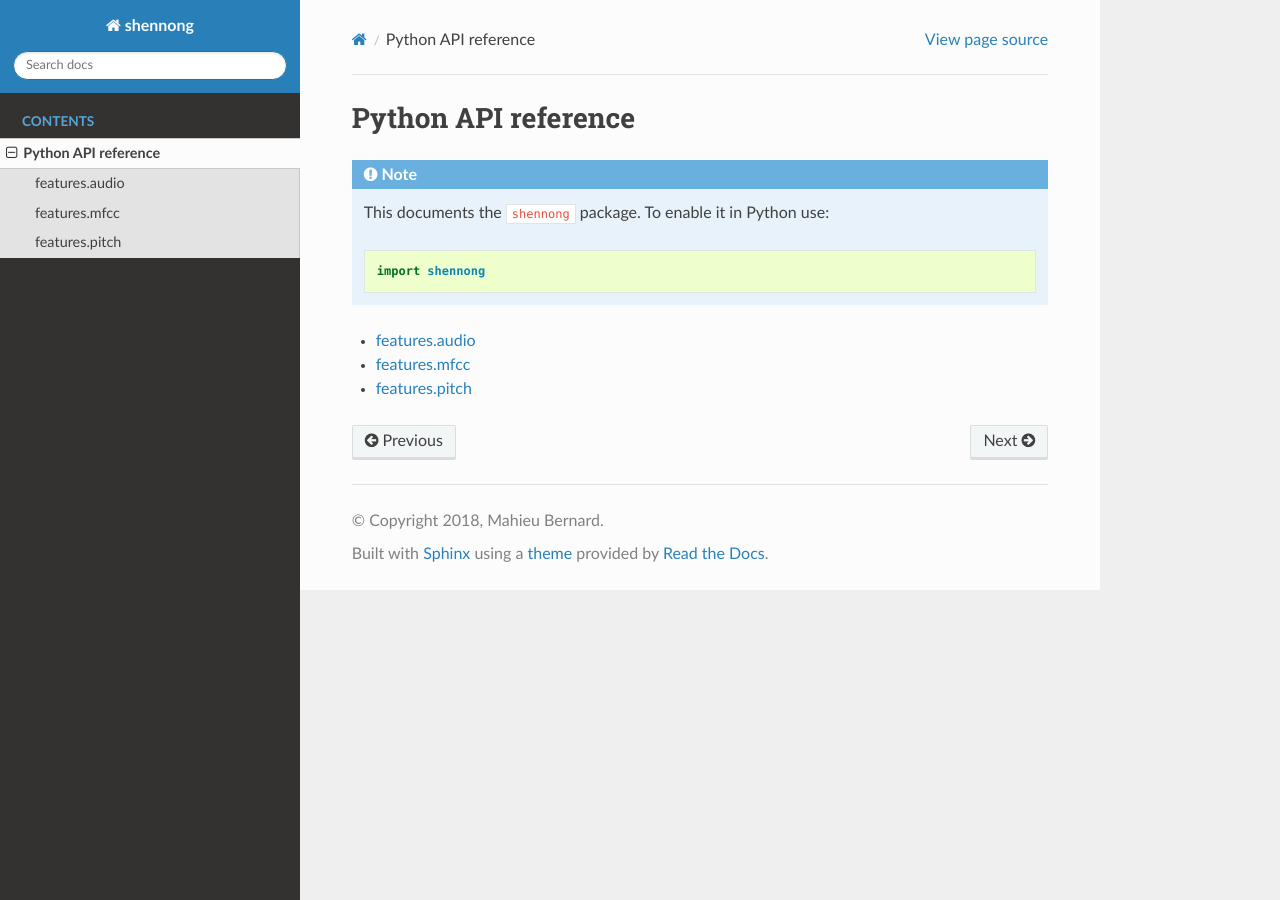
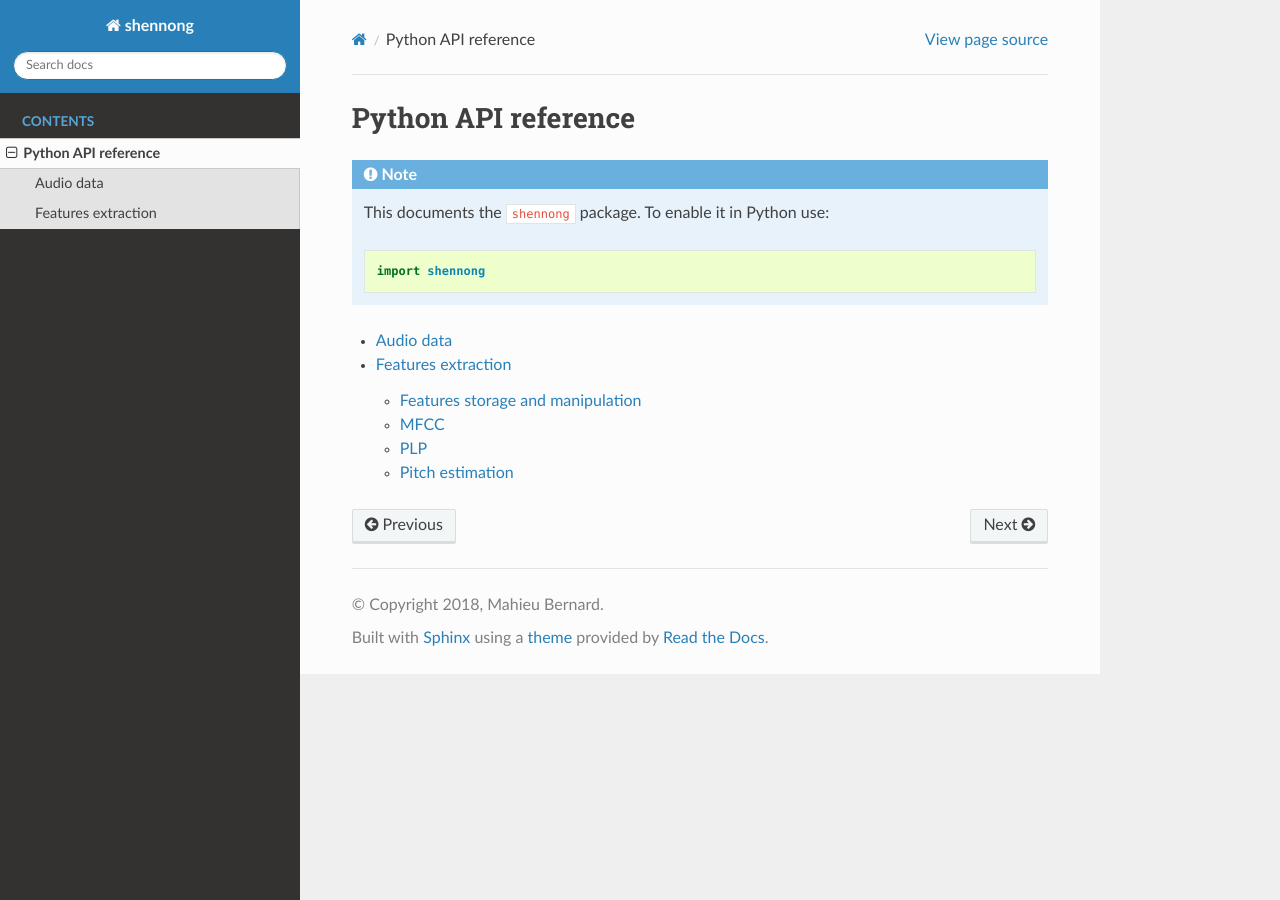
Before and after one commit to bootphon/shennong, a Sphinx documentation site: the page built from doc/python_reference.rst, in a window 1280 px wide. Built offline with Sphinx 7.4.7 and the Read the Docs theme 2.0.0, drawn with Linux system fonts in a browser that asks for light colours; formulas are drawn with MathJax 3.

Commit message:
updating doc

```diff
--- /dev/null
+++ b/doc/features.features.rst
@@ -0,0 +1,8 @@
+.. _features.features
+
+Features storage and manipulation
+---------------------------------
+
+.. automodule:: shennong.features.features
+    :members:
+    :show-inheritance:
--- a/doc/features.filterbank.rst
+++ b/doc/features.filterbank.rst
@@ -1,7 +1,7 @@
 .. _features.filterbank:
 
-features.filterbank
-~~~~~~~~~~~~~~~~~~~
+Filterbank
+~~~~~~~~~~
 
 .. automodule:: shennong.features.filterbank
     :members:
--- a/doc/features.mfcc.rst
+++ b/doc/features.mfcc.rst
@@ -1,7 +1,7 @@
 .. _features.mfcc:
 
-features.mfcc
-~~~~~~~~~~~~~~
+MFCC
+~~~~
 
 .. automodule:: shennong.features.mfcc
     :members:
--- a/doc/features.pitch.rst
+++ b/doc/features.pitch.rst
@@ -1,7 +1,7 @@
 .. _features.pitch:
 
-features.pitch
-~~~~~~~~~~~~~~
+Pitch estimation
+~~~~~~~~~~~~~~~~
 
 .. automodule:: shennong.features.pitch
     :members:
--- a/doc/features.plp.rst
+++ b/doc/features.plp.rst
@@ -1,7 +1,7 @@
 .. _features.plp:
 
-features.plp
-~~~~~~~~~~~~
+PLP
+~~~
 
 .. automodule:: shennong.features.plp
     :members:
--- a/doc/python_reference.rst
+++ b/doc/python_reference.rst
@@ -13,6 +13,5 @@ Python API reference
 .. toctree::
    :maxdepth: 2
 
-   features.audio
-   features.mfcc
-   features.pitch
+   audio
+   features
```
Also changed, not shown: doc/audio.rst (added, +9 -0 lines), doc/features.audio.rst (deleted, +0 -9 lines), doc/features.rst (added, +12 -0 lines), .gitlab-ci.yml.
